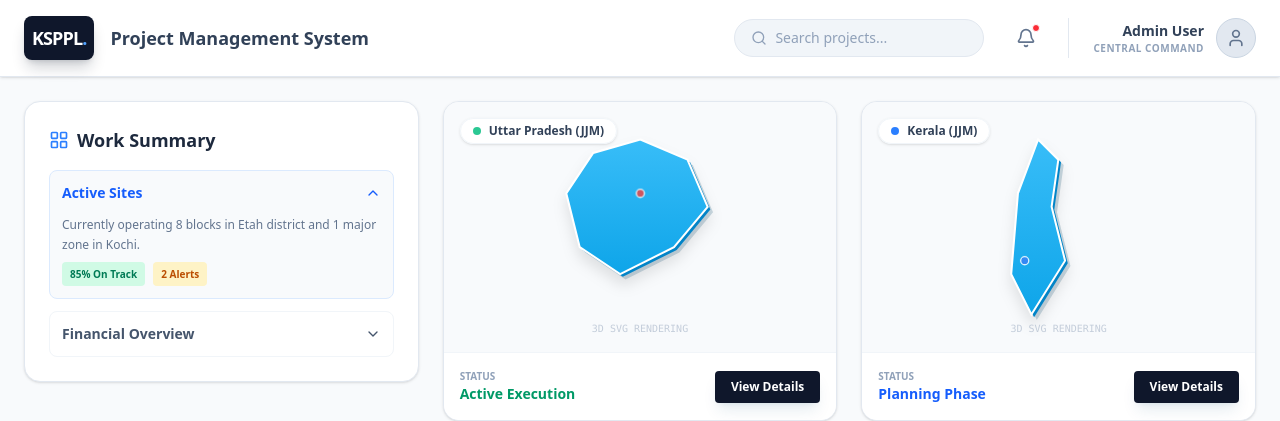
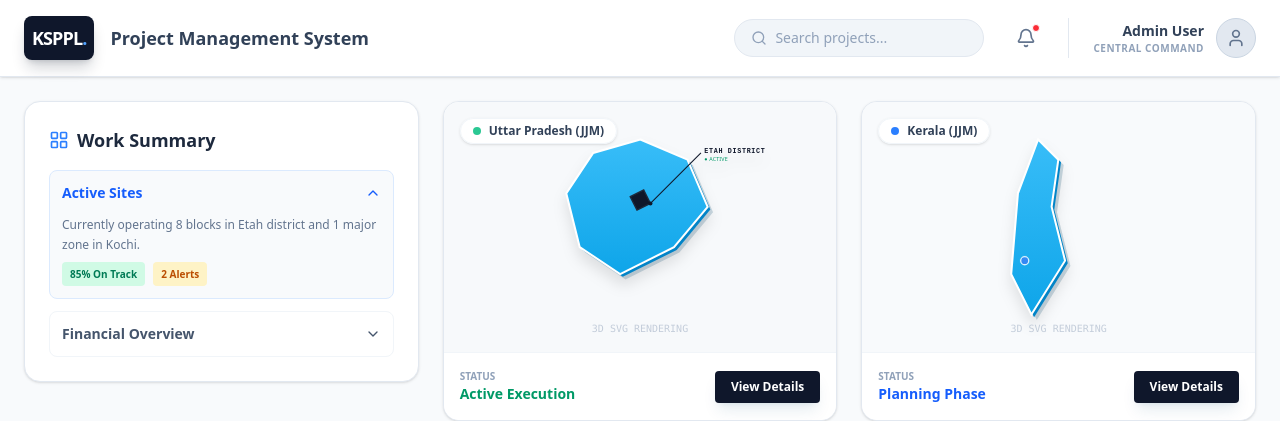
Before and after one commit to sandeepksp-prog/DPRAPP, a Next.js app: page /dashboard in a window 1280 px wide. Shown: the top 421 px of the page. Built offline with nearby package versions, Linux system fonts and the light colour scheme.

Commit message:
feat: Etah Highlight in UP SVG

```diff
--- a/src/components/landing/UPMapSVG.tsx
+++ b/src/components/landing/UPMapSVG.tsx
@@ -5,9 +5,12 @@ import { motion } from "framer-motion";
 // Placeholder Path - Users should replace this with the actual UP Map SVG path
 const UP_PATH = "M150 20 L220 50 L250 120 L200 180 L120 220 L60 180 L40 100 L80 40 Z";
 
+// Hypothetical Etah District Path (Roughly center-left in this placeholder)
+const ETAH_PATH = "M135 105 L155 95 L165 115 L145 125 Z";
+
 export default function UPMapSVG() {
     return (
-        <div className="w-full h-full flex items-center justify-center p-6 relative group overflow-hidden">
+        <div className="w-full h-full flex items-center justify-center p-6 relative group overflow-hidden bg-slate-50/50">
             {/* Use basic SVG for now to avoid complexity issues */}
             <svg
                 viewBox="0 0 300 300"
@@ -18,6 +21,9 @@ export default function UPMapSVG() {
                         <stop offset="0%" stopColor="#38bdf8" />
                         <stop offset="100%" stopColor="#0ea5e9" />
                     </linearGradient>
+                    <marker id="dot" markerWidth="10" markerHeight="10" refX="5" refY="5">
+                        <circle cx="5" cy="5" r="2" fill="#0f172a" />
+                    </marker>
                 </defs>
 
                 {/* 1. Shadow Layer (Depth) */}
@@ -44,11 +50,38 @@ export default function UPMapSVG() {
                     className="cursor-pointer hover:brightness-110 transition-all"
                 />
 
-                {/* District Marker (Etah) */}
-                <g transform="translate(150, 100)">
-                    <title>Etah District</title>
-                    <circle r="6" fill="#ef4444" stroke="white" strokeWidth="2" className="animate-pulse shadow-lg" />
-                </g>
+                {/* 4. ETAH DISTRICT HIGHLIGHT - REQUESTED FEATURE */}
+                {/* DARK COLOR - DARK BORDER */}
+                <path
+                    d={ETAH_PATH}
+                    fill="#0F172A"
+                    stroke="#1e293b"
+                    strokeWidth="2"
+                    className="cursor-pointer"
+                >
+                    <title>Etah District (Active)</title>
+                </path>
+
+                {/* 5. LABEL & LINE */}
+                {/* Line from Text to District */}
+                <motion.path
+                    d="M240 40 L165 115" // Approx coordinates
+                    stroke="#0F172A"
+                    strokeWidth="1.5"
+                    fill="none"
+                    initial={{ pathLength: 0 }}
+                    animate={{ pathLength: 1 }}
+                    transition={{ duration: 1, delay: 0.5 }}
+                    markerEnd="url(#dot)"
+                />
+
+                {/* Text Label at Top Right Empty Space */}
+                <text x="245" y="40" className="text-xs font-bold fill-slate-900 uppercase tracking-widest" style={{ fontSize: '10px', fontFamily: 'monospace' }}>
+                    ETAH DISTRICT
+                </text>
+                <text x="245" y="52" className="text-[8px] font-medium fill-emerald-600 tracking-wide">
+                    ● ACTIVE
+                </text>
 
             </svg>
 
```
